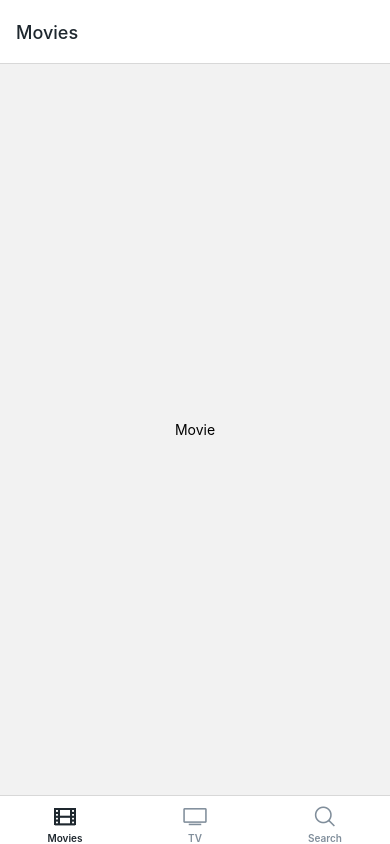
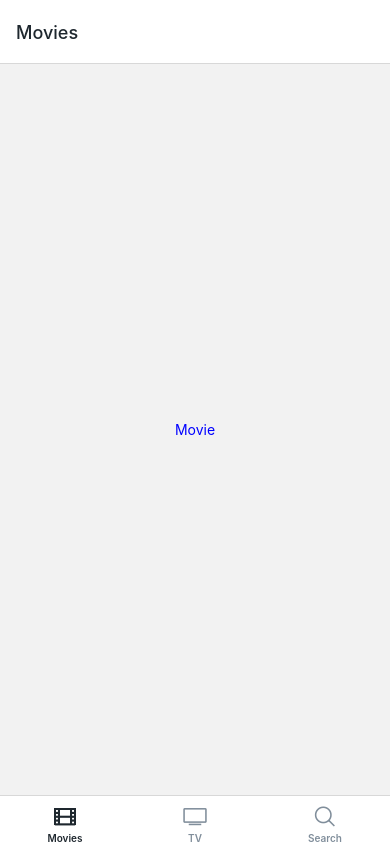
Before and after one commit to Cheol-Cheol/rn-noovies, a React Native app: screen /Movies in a window 390 px wide. Built offline with nearby package versions, Linux system fonts and the light colour scheme.

Commit message:
✏️ styleSheet & styled-components 적용

```diff
--- a/package.json
+++ b/package.json
@@ -23,7 +23,8 @@
     "react-native": "0.68.1",
     "react-native-safe-area-context": "4.2.4",
     "react-native-screens": "~3.11.1",
-    "react-native-web": "0.17.7"
+    "react-native-web": "0.17.7",
+    "styled-components": "^5.3.5"
   },
   "devDependencies": {
     "@babel/core": "^7.12.9"
--- a/screens/Movies.js
+++ b/screens/Movies.js
@@ -1,13 +1,21 @@
 import React from "react";
-import { View, Text, TouchableOpacity } from "react-native";
+import { StyleSheet, View, Text, TouchableOpacity } from "react-native";
+import styled from "styled-components/native";
+
+const Btn = styled.TouchableOpacity`
+  flex: 1;
+  justify-content: center;
+  align-items: center;
+`;
+
+const Title = styled.Text`
+  color: blue;
+`;
 
 const Movies = ({ navigation: { navigate } }) => (
-  <TouchableOpacity
-    onPress={() => navigate("Stack", { screen: "Three" })}
-    style={{ flex: 1, justifyContent: "center", alignItems: "center" }}
-  >
-    <Text>Movie</Text>
-  </TouchableOpacity>
+  <Btn onPress={() => navigate("Stack", { screen: "Three" })}>
+    <Title>Movie</Title>
+  </Btn>
 );
 
 export default Movies;
```
Also changed, not shown: 1 other file (tests, documents, lock files or other folders).
